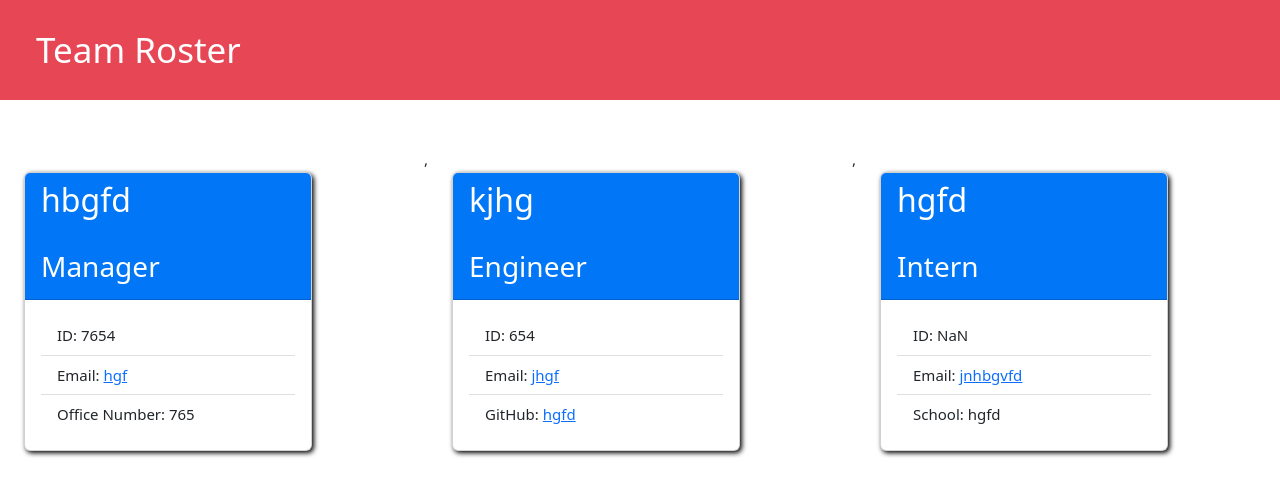
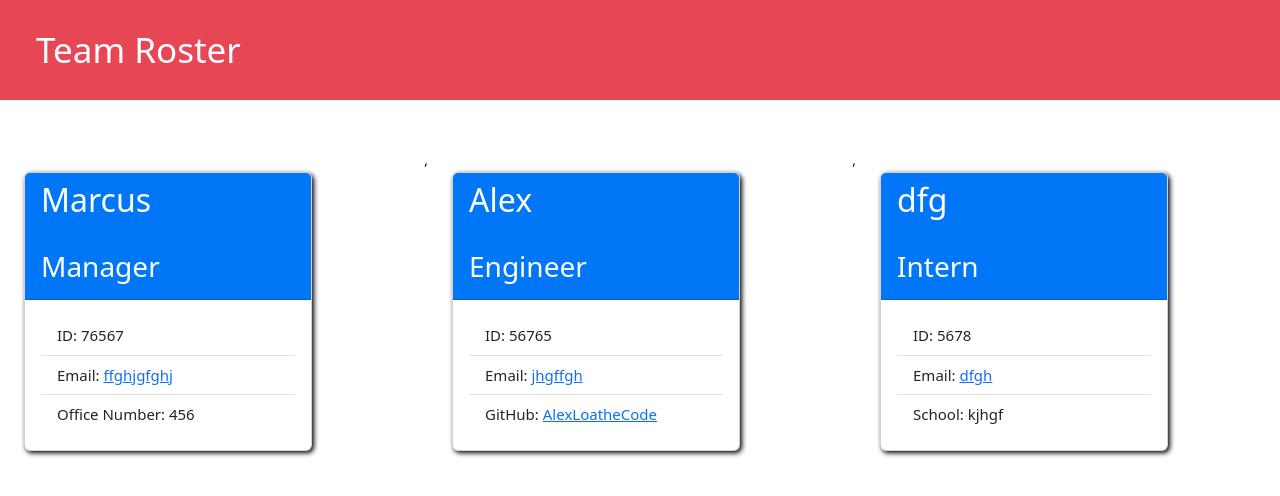
Before and after one commit to SJoyCoder/GenerateTeamRoster, a website: page renderedHTML.HTML in a window 1280 px wide. Drawn offline with nearby package versions, Linux system fonts and the light colour scheme.

```diff
--- a/renderedHTML.HTML
+++ b/renderedHTML.HTML
@@ -21,30 +21,30 @@
 <div class="col">
 <div class="card m-4" style="width: 18rem;" id="managerCard">
 <div class="card-header" style="background-color: #0177f7; color: white;">
-<h2 id="managerNameSection">hbgfd</h2>
+<h2 id="managerNameSection">Marcus</h2>
 <br>
 <h3 id="managerRoleSection">Manager</h3>
 </div>
 <div class="card-body">
 <ul class="list-group list-group-flush">
-<li class="list-group-item" id="managerIdSection">ID: 7654</li>
-<li class="list-group-item" id="managerEmailSection">Email: <a href="mailto:hgf">hgf</a></li>
-<li class="list-group-item" id="officeNumberSection">Office Number: 765</li>
+<li class="list-group-item" id="managerIdSection">ID: 76567</li>
+<li class="list-group-item" id="managerEmailSection">Email: <a href="mailto:ffghjgfghj">ffghjgfghj</a></li>
+<li class="list-group-item" id="officeNumberSection">Office Number: 456</li>
 </ul>
 </div>
 </div>
 </div>,<div class="col">
 <div class="card m-4" style="width: 18rem;" id="engineerCard">
 <div class="card-header" style="background-color: #0177f7; color: white;">
-<h2 id="engineerNameSection">kjhg</h2>
+<h2 id="engineerNameSection">Alex</h2>
 <br>
 <h3 id="EngineerRoleSection">Engineer</h3>
 </div>
 <div class="card-body">
 <ul class="list-group list-group-flush">
-<li class="list-group-item" id="engineerIdSection">ID: 654</li>
-<li class="list-group-item" id="engineerEmailSection">Email: <a href="mailto:jhgf">jhgf</a></li>
-<li class="list-group-item" id="githubSection">GitHub: <a href="https://github.com/hgfd" target="_blank">hgfd</a></li>
+<li class="list-group-item" id="engineerIdSection">ID: 56765</li>
+<li class="list-group-item" id="engineerEmailSection">Email: <a href="mailto:jhgffgh">jhgffgh</a></li>
+<li class="list-group-item" id="githubSection">GitHub: <a href="https://github.com/AlexLoatheCode" target="_blank">AlexLoatheCode</a></li>
 </ul>
 </div>
 </div>
@@ -52,15 +52,15 @@
 </div>,    <div class="col">
 <div class="card m-4" style="width: 18rem;" id="internCard">
 <div class="card-header" style="background-color: #0177f7; color: white;">
-<h2 id="internNameSection">hgfd</h2>
+<h2 id="internNameSection">dfg</h2>
 <br>
 <h3 id="internRoleSection">Intern</h3>
 </div>
 <div class="card-body">
 <ul class="list-group list-group-flush">
-<li class="list-group-item" id="internIdSection">ID: NaN</li>
-<li class="list-group-item" id="internEmailSection">Email: <a href="mailto:jnhbgvfd">jnhbgvfd</a></li>
-<li class="list-group-item" id="internSchoolSection">School: hgfd</li>
+<li class="list-group-item" id="internIdSection">ID: 5678</li>
+<li class="list-group-item" id="internEmailSection">Email: <a href="mailto:dfgh">dfgh</a></li>
+<li class="list-group-item" id="internSchoolSection">School: kjhgf</li>
 </ul>
 </div>
 </div>
```
Also changed, not shown: dist/exampleHTML.html.
